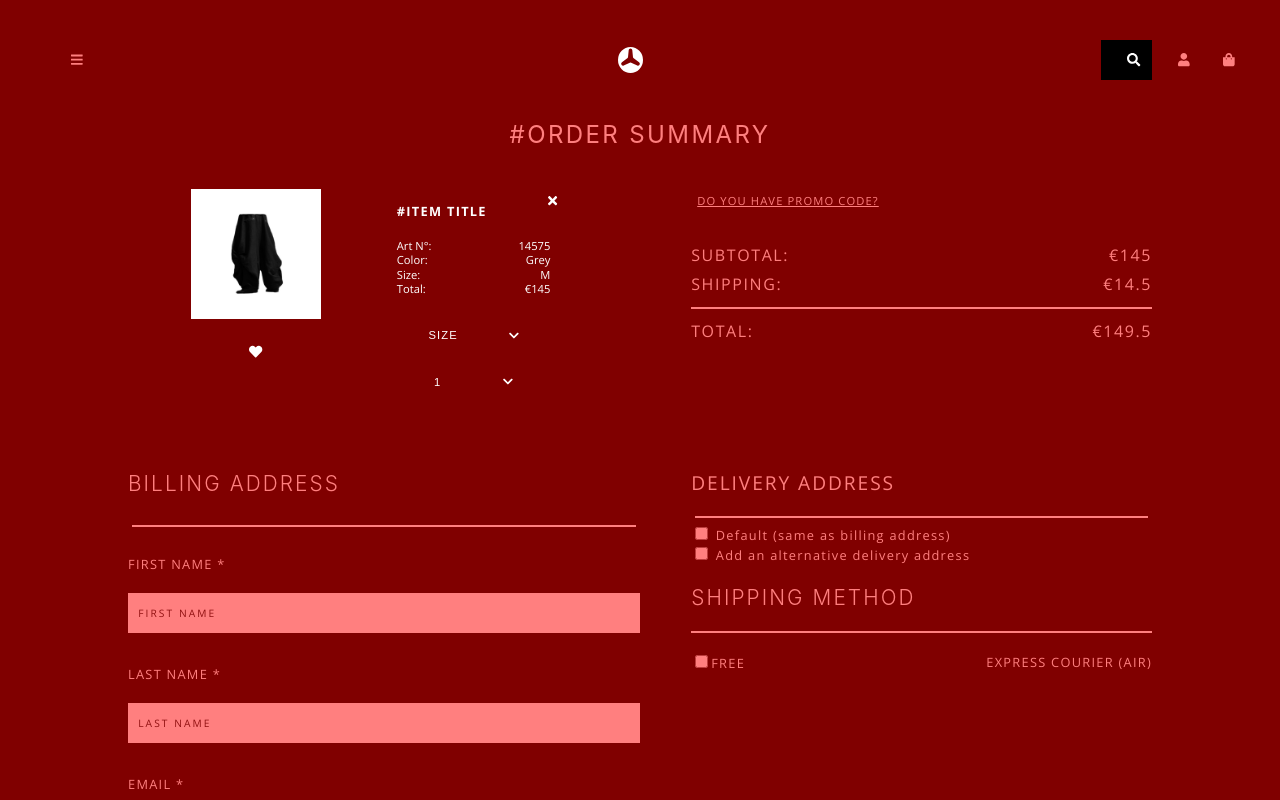
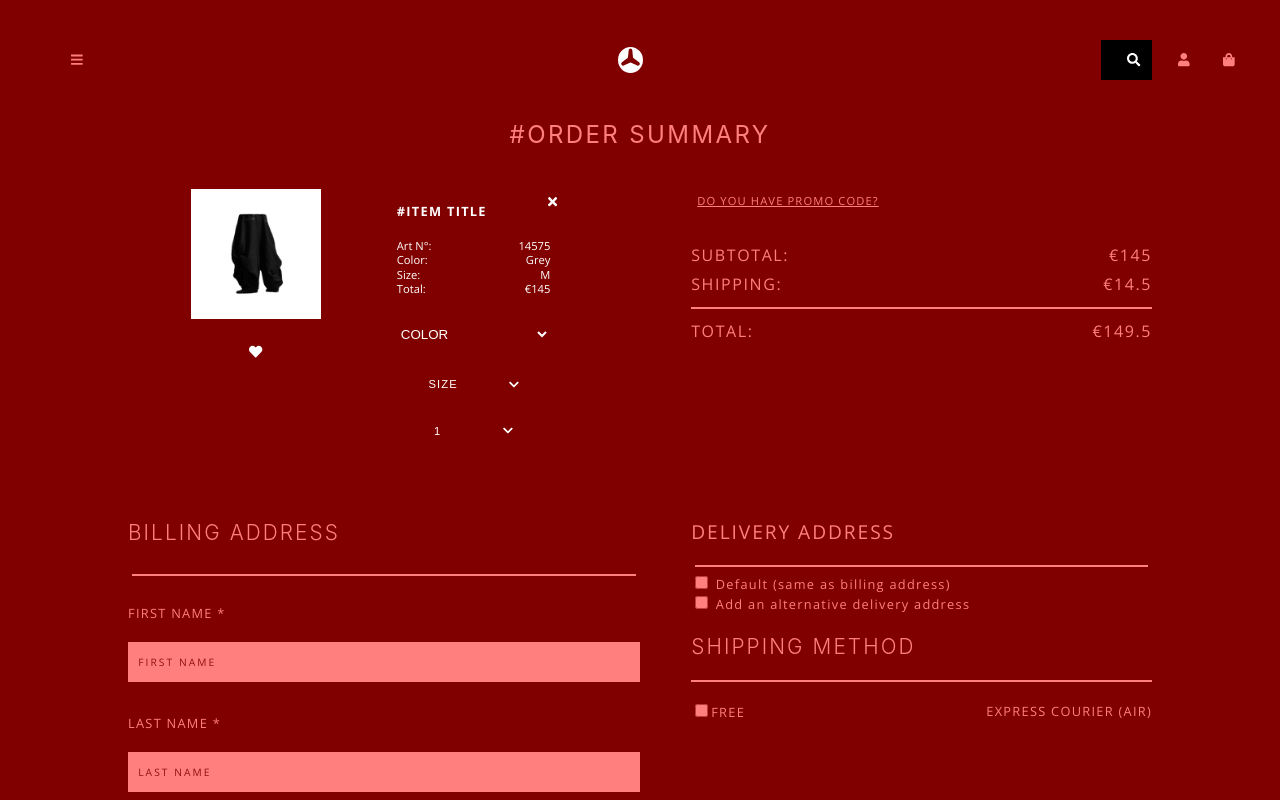
Before and after one commit to rociopiotti/c4k, a React (Create React App) app: page /paymentgateway in a window 1280 px wide. Shown: the top 800 px of the page. Built offline with nearby package versions, Linux system fonts and the light colour scheme.

Commit message:
Se crea componente dropdown con etiqueta select

```diff
--- a/package.json
+++ b/package.json
@@ -18,6 +18,7 @@
     "react-dom": "^16.13.1",
     "react-router-dom": "^5.2.0",
     "react-scripts": "3.4.1",
+    "react-select": "^3.1.0",
     "react-slick": "^0.26.1",
     "slick-carousel": "^1.8.1",
     "smoothscroll-polyfill": "^0.4.4"
--- a/src/App.js
+++ b/src/App.js
@@ -19,10 +19,12 @@ class App extends React.Component {
 
     this.state = {
       currentSlide: null,
+
     };
 
     this.handleSlide = this.handleSlide.bind(this);
   }
+
 
   //--------LEFT SLIDE ANIMATION EXIT
   leftSlideOutAnimation(refs, onComplete) {
@@ -34,7 +36,6 @@ class App extends React.Component {
     tl.to(backgroundRef, { opacity: 0 });
     tl.to(wrapperRef, { left: "100vw" }, 0.4);
   }
-
 
   //--------RIGHT SLIDE ANIMATION EXIT
   RightSlideOutAnimation(refs, onComplete, newSlide) {
@@ -48,11 +49,13 @@ class App extends React.Component {
   }
 
   //--------- CHANGES SLIDE STATE
-  handleSlide(newSlide) {
+  handleSlide(newSlide, newMode) {
     console.log("handleSlide");
 
     this.setState({
       currentSlide: newSlide,
+
+
     });
   }
 
@@ -68,8 +71,7 @@ class App extends React.Component {
           // Dispara la animación de salida del Slide:
           leftSlideOutAnimation: this.leftSlideOutAnimation,
           RightSlideOutAnimation: this.RightSlideOutAnimation,
-          // Dispara animacion de entrada Slide:
-          RightSlideInAnimation: this.RightSlideInAnimation,
+
         }}>
         <div className='app'>
           <Routes></Routes>
--- a/src/components/CartItem/CartItem.js
+++ b/src/components/CartItem/CartItem.js
@@ -8,6 +8,8 @@ import PageManagerContext from "../../context/pageManager-context";
 
 //ROUTER
 import { Link } from "react-router-dom";
+import Dropdown from "../DropDown/DropDown";
+
 class CartItem extends React.Component {
   static contextType = PageManagerContext;
 
@@ -15,7 +17,6 @@ class CartItem extends React.Component {
     wishList: false,
     removeFromCart: false,
   };
-
 
   handleSeeProductBox() {
     this.context.onSlideBtn();
@@ -75,6 +76,7 @@ class CartItem extends React.Component {
             </p>
           </div>
           {/* TO DO: CORREGIR SUPERPOSICION DE DROPDOWNS */}
+          <Dropdown />
           <DropdownSize />
           <DropdownQuantity />
         </div>
--- a/src/components/CartSlide/CartSlide.js
+++ b/src/components/CartSlide/CartSlide.js
@@ -37,7 +37,8 @@ class CartSlide extends React.Component {
         backgroundRef: this.NavCloseBackground,
         wrapperRef: this.SlideBackground,
       },
-      this.context.onSlideBtn
+      this.context.onSlideBtn,
+
     );
   }
 
--- /dev/null
+++ b/src/components/DropDown/DropDown.js
@@ -0,0 +1,42 @@
+import React from "react";
+import "./DropDown.scss";
+
+import Icon from "../Icon/Icon";
+
+//ANIMATION
+import { Timeline } from "gsap/gsap-core";
+
+//JSON
+const provider = [
+  { id: "0", label: "COLOR" },
+  { id: "1", label: "GREY" },
+  { id: "2", label: "BLACK" },
+  { id: "3", label: "WHITE" },
+];
+
+class Dropdown extends React.Component {
+  createList() {
+    return provider.map((element, index) => {
+      const { id, label } = element;
+      //   if (index === 0) return null;
+
+      /// TO DO TO-DO Remover color de la lista desplegable. poner color solo en la primera opcion
+      return (
+        <option
+          key={id}
+          style={{ width: "10px", maxWidth: "10px", color: "#fff" }}>
+          {label}
+        </option>
+      );
+    });
+  }
+
+  render() {
+    return (
+      <div className='dropDownBox'>
+        <select className='dropdownColorBox'>{this.createList()}</select>
+      </div>
+    );
+  }
+}
+export default Dropdown;
--- /dev/null
+++ b/src/components/DropDown/DropDown.scss
@@ -0,0 +1,44 @@
+.dropDownBox {
+  width: 100%;
+  overflow: hidden;
+  .dropdownColorBox {
+    width: 100%;
+    position: relative;
+    display: flex;
+    align-items: center;
+    justify-content: space-between;
+    width: 100%;
+    height: auto;
+    margin-top: 2vh;
+    margin-left: 0%;
+    padding: 1vh 0;
+    background-color: transparent;
+    border: transparent;
+    color: white;
+    border-radius: none;
+    &:focus {
+      border: transparent;
+    }
+    option {
+      color: #fff;
+      border: none;
+      background-color: #000;
+      padding: 2px;
+      border-bottom: 0;
+      &:hover {
+        background-color: #fff;
+        color: #000;
+      }
+      &:focus {
+        border: transparent;
+      }
+      &::after {
+        background-color: #fff;
+        color: #000;
+        &:focus {
+          border: transparent;
+        }
+      }
+    }
+  }
+}
--- a/src/components/DropdownColor/DropdownColor.js
+++ b/src/components/DropdownColor/DropdownColor.js
@@ -83,7 +83,6 @@ class DropdownColor extends React.Component {
     });
   }
 
-  setName() {}
   render() {
     // console.log(this.state.currentIndex);
     const itemColor = provider[this.state.currentIndex].label;
--- a/src/components/ProductDetails/ProductDetails.js
+++ b/src/components/ProductDetails/ProductDetails.js
@@ -3,9 +3,10 @@ import "./ProductDetails.scss";
 import BtnAddToBag from "../BtnAddToBag/BtnAddToBag";
 import DropdownSize from "../DropdownSize/DropdownSize";
 import DropdownColor from "../DropdownColor/DropdownColor";
+import DropDown from "../DropDown/DropDown";
+import Dropdown from "../DropDown/DropDown";
 
 class ProductDetails extends React.Component {
-
   // TO DO - ADD SIZE GUIDE Y FRE SHIPPING MODAL CASE
   handleFreeShippingModal(ModalFreeShipping) {
     // console.log("Click en el botón que muestra", ModalFreeShipping);
@@ -17,37 +18,38 @@ class ProductDetails extends React.Component {
 
   render() {
     return (
-      <div className="productDetailsBox">
-        <div className="productDetails">
-          <h3 className="titleProductDetails">#ITEM TITLE</h3>
-          <h4 className="priceProductDetails">PRICE</h4>
-          <div className="dropdownsContainer">
+      <div className='productDetailsBox'>
+        <div className='productDetails'>
+          <h3 className='titleProductDetails'>#ITEM TITLE</h3>
+          <h4 className='priceProductDetails'>PRICE</h4>
+          <div className='dropdownsContainer'>
+            <Dropdown />
             <DropdownColor />
             <DropdownSize />
           </div>
-          <BtnAddToBag/>
+          <BtnAddToBag />
           <button
             onClick={() => {
               this.handleFreeShippingModal("ModalFreeShipping");
             }}
-            className="btnFreeShipping">
+            className='btnFreeShipping'>
             Free shipping on all orders €170
           </button>
-          <div className="descriptionProductDetail">
+          <div className='descriptionProductDetail'>
             <h4>DESCRIPTION</h4>
             <p>
               Lorem Ipsum is simply dummy text of the printing and typesetting
               industry. Lorem Ipsum has.
             </p>
           </div>
-          <div className="featuresProductDetail">
+          <div className='featuresProductDetail'>
             <h4>FEATURES</h4>
             <p>
               Lorem Ipsum is simply dummy text of the printing and typesetting
               industry. Lorem Ipsum has.
             </p>
           </div>
-          <div className="sizeProductDetail">
+          <div className='sizeProductDetail'>
             <h4>SIZE</h4>
             <p>
               Height 5'11", <br></br>
@@ -60,7 +62,7 @@ class ProductDetails extends React.Component {
               onClick={() => {
                 this.handleSizeGuide("SizeGuide");
               }}
-              className="btnSizeGuide">
+              className='btnSizeGuide'>
               Size Guide
             </button>
           </div>
```
Also changed, not shown: 1 other file (tests, documents, lock files or other folders).
